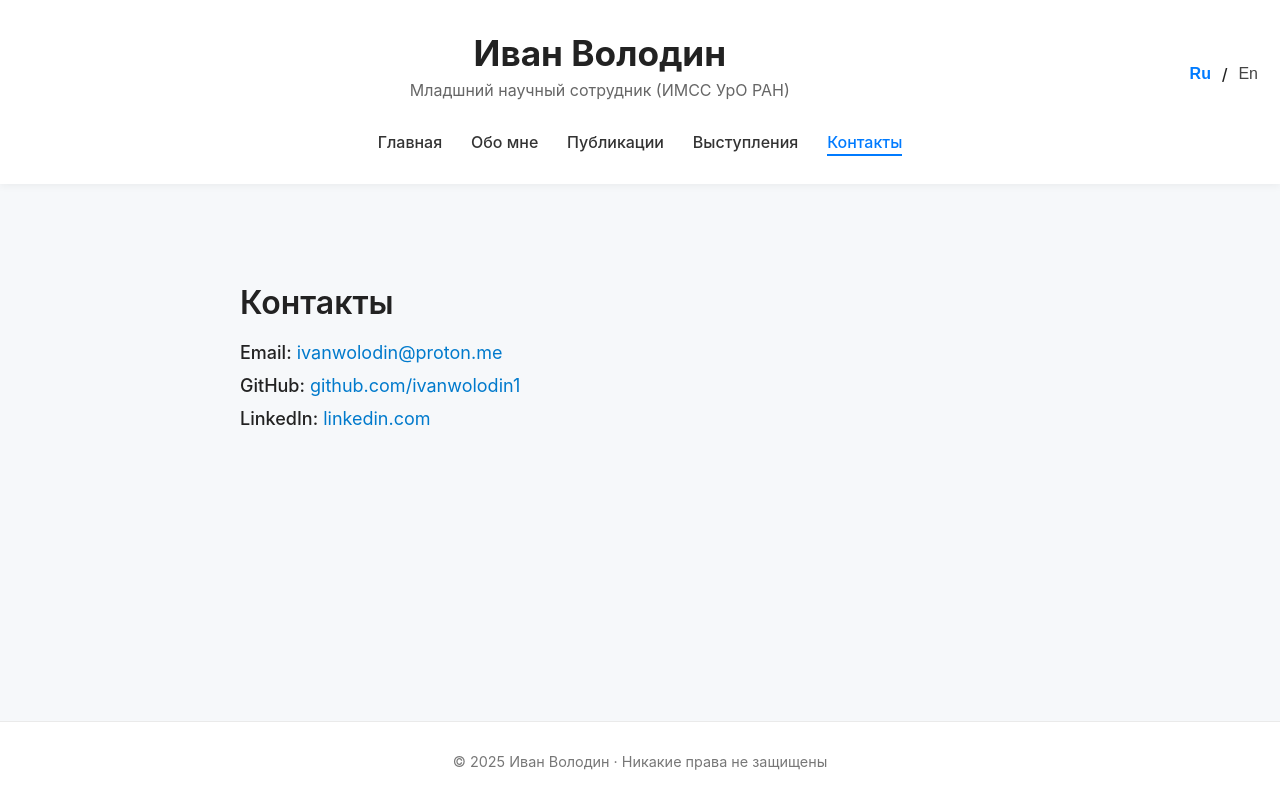
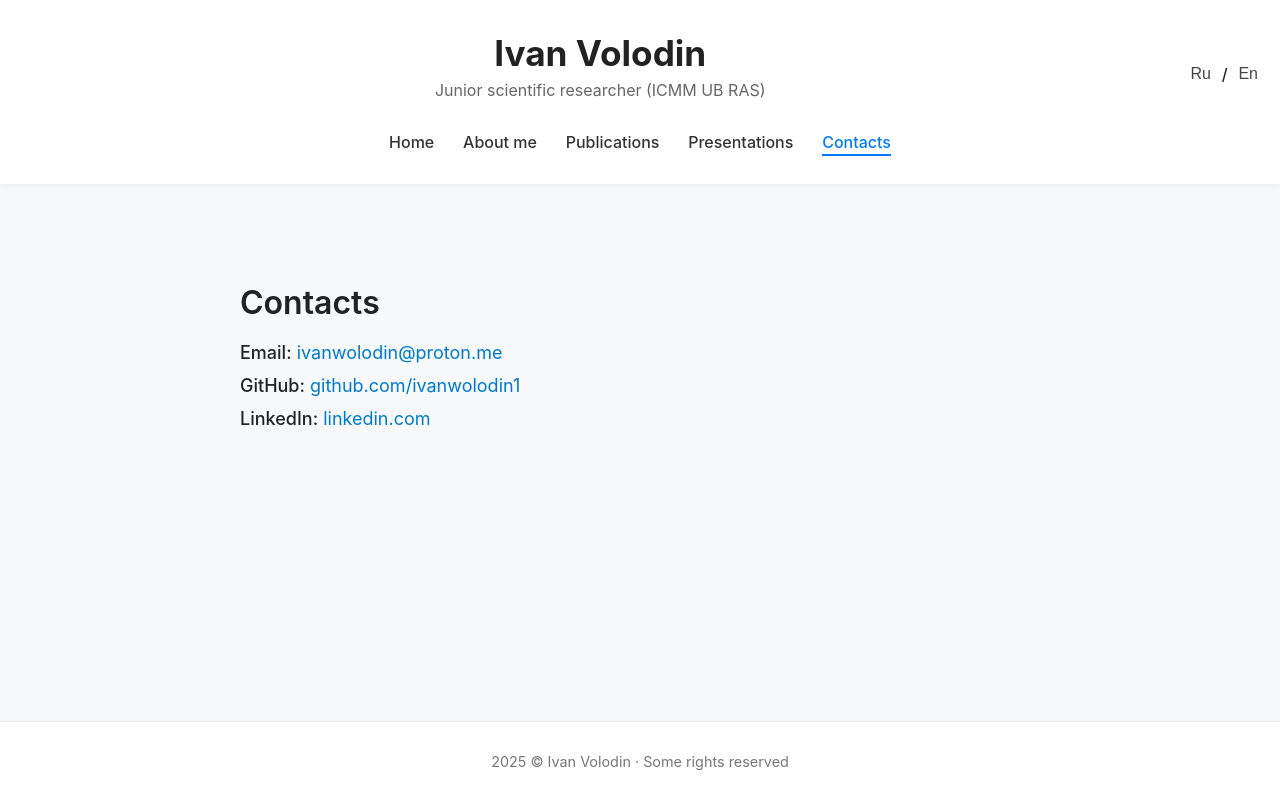
Before and after one commit to ivanwolodin/ivanvolodin, a React (Create React App) app: page /contact in a window 1280 px wide. Built offline with nearby package versions, Linux system fonts and the light colour scheme.

Commit message:
Updated with language support

```diff
--- a/src/components/Footer/Footer.js
+++ b/src/components/Footer/Footer.js
@@ -1,11 +1,13 @@
 import React from 'react';
+import { useTranslation } from "react-i18next";
 import './Footer.css';
 
 function Footer() {
+  const { t } = useTranslation();
   return (
     <footer className="footer">
       <p className="footer__text">
-        © {new Date().getFullYear()} Иван Володин · Никакие права не защищены
+        {new Date().getFullYear()} {t('footer.text')}
       </p>
     </footer>
   );
--- a/src/components/Header/Header.js
+++ b/src/components/Header/Header.js
@@ -1,10 +1,17 @@
 import React from 'react';
 import { Link, useLocation } from 'react-router-dom';
+import { useTranslation } from "react-i18next";
 import { Github, Linkedin, Mail, Cloud, BookOpen } from 'lucide-react';
 import './Header.css';
 
 function Header() {
   const location = useLocation();
+
+  const { t, i18n } = useTranslation();
+
+  const changeLanguage = (lang) => {
+    i18n.changeLanguage(lang);
+  };
 
   // Функция для подсветки активного пункта
   const getLinkClass = (path) =>
@@ -14,24 +21,32 @@ function Header() {
     <header className="header">
       <div className="header__top">
         <div className="header__info">
-          <h1 className="header__title">Иван Володин</h1>
-          <p className="header__subtitle">Младшний научный сотрудник (ИМСС УрО РАН)</p>
+          <h1 className="header__title">{t("header.title")}</h1>
+          <p className="header__subtitle">{t("header.position")}</p>
         </div>
-
-        {/* 🔤 Переключатель языка */}
         <div className="header__lang">
-          <button className="header__lang-btn header__lang-btn_active">Ru</button>
+          <button
+            className={`header__lang-btn ${i18n.language === "ru" ? "header__lang-btn_active" : ""}`}
+            onClick={() => changeLanguage("ru")}
+          >
+            Ru
+          </button>
           <span>/</span>
-          <button className="header__lang-btn">En</button>
+          <button
+            className={`header__lang-btn ${i18n.language === "en" ? "header__lang-btn_active" : ""}`}
+            onClick={() => changeLanguage("en")}
+          >
+            En
+          </button>
         </div>
       </div>
 
       <nav className="header__nav">
-        <Link to="/" className={getLinkClass('/')}>Главная</Link>
-        <Link to="/about-me" className={getLinkClass('/about-me')}>Обо мне</Link>
-        <Link to="/publications" className={getLinkClass('/publications')}>Публикации</Link>
-        <Link to="/talk" className={getLinkClass('/talk')}>Выступления</Link>
-        <Link to="/contact" className={getLinkClass('/contact')}>Контакты</Link>
+        <Link to="/" className={getLinkClass('/')}>{t("header.nav.home")} </Link>
+        <Link to="/about-me" className={getLinkClass('/about-me')}>{t("header.nav.about")}</Link>
+        <Link to="/publications" className={getLinkClass('/publications')}>{t("header.nav.publications")}</Link>
+        <Link to="/talk" className={getLinkClass('/talk')}>{t("header.nav.talks")}</Link>
+        <Link to="/contact" className={getLinkClass('/contact')}>{t("header.nav.contacts")}</Link>
       </nav>
 
       {/* <div className="header__icons">
--- /dev/null
+++ b/src/i18n/index.js
@@ -0,0 +1,27 @@
+import i18n from "i18next";
+import { initReactI18next } from "react-i18next";
+import LanguageDetector from "i18next-browser-languagedetector";
+
+// Импорт переводов
+import en from "./locales/en/translation.json";
+import ru from "./locales/ru/translation.json";
+// import nl from "./locales/nl/translation.json";
+
+i18n
+  .use(LanguageDetector)
+  .use(initReactI18next)
+  .init({
+    resources: {
+      en: { translation: en },
+      ru: { translation: ru },
+    //   nl: { translation: nl },
+    },
+    fallbackLng: "en", // язык по умолчанию
+    interpolation: { escapeValue: false },
+    detection: {
+      order: ['localStorage', 'navigator', 'htmlTag'],
+      caches: ['localStorage'],
+    },
+  });
+
+export default i18n;
--- a/src/locales/en.json
+++ b/src/i18n/locales/en/translation.json
@@ -1,10 +1,16 @@
 {
   "header": {
     "title": "Ivan Volodin",
-    "subtitle": "Developer · Researcher · Physicist",
-    "nav": { "home": "Home", "publications": "Publications", "talks": "Talks" }
+    "position": "Junior scientific researcher (ICMM UB RAS)",
+    "nav": {
+      "home": "Home",
+      "publications": "Publications",
+      "talks": "Presentations",
+      "about": "About me",
+      "contacts": "Contacts"
+    }
   },
-  "footer": { "text": "© {{year}} Ivan Volodin · Made with love for physics and code ⚛️" },
+  "footer": { "text": "© Ivan Volodin · Some rights reserved" },
   "home": {
     "welcome": "Welcome",
     "text1": "I explore physical phenomena and create software solutions for modeling and data analysis.",
@@ -33,5 +39,6 @@
       { "id": "talk1", "title": "Turbulence and films — Perm Conference, 2023" },
       { "id": "talk2", "title": "Fluid flow models — Moscow Seminar, 2024" }
     ]
-  }
+  },
+  "contacts": "Contacts"
 }
--- a/src/locales/ru.json
+++ b/src/i18n/locales/ru/translation.json
@@ -1,10 +1,16 @@
 {
   "header": {
     "title": "Иван Володин",
-    "subtitle": "Разработчик · Исследователь · Физик",
-    "nav": { "home": "Главная", "publications": "Публикации", "talks": "Выступления" }
+    "position": "Младшний научный сотрудник (ИМСС УрО РАН)",
+    "nav": {
+      "home": "Главная",
+      "publications": "Публикации",
+      "talks": "Выступления" ,
+      "about": "Обо мне",
+      "contacts": "Контакты"
+    }
   },
-  "footer": { "text": "© {{year}} Иван Володин · Сделано с любовью к физике и коду ⚛️" },
+  "footer": { "text": "© Иван Володин · Никакие права не защищены" },
   "home": {
     "welcome": "Добро пожаловать",
     "text1": "Я исследую физические явления и создаю программные решения для моделирования и анализа данных.",
@@ -33,5 +39,6 @@
       { "id": "talk1", "title": "Турбулентность и плёнки — конференция в Перми, 2023" },
       { "id": "talk2", "title": "Модели истечения жидкости — семинар в Москве, 2024" }
     ]
-  }
+  },
+  "contacts": "Контакты"
 }
--- a/src/index.js
+++ b/src/index.js
@@ -2,6 +2,7 @@ import React from 'react';
 import ReactDOM from 'react-dom/client';
 import { BrowserRouter } from 'react-router-dom';
 import App from './App';
+import "./i18n";
 import './App.css';
 
 const root = ReactDOM.createRoot(document.getElementById('root'));
--- a/src/pages/Contacts/Contacts.js
+++ b/src/pages/Contacts/Contacts.js
@@ -1,11 +1,13 @@
 import React from 'react';
+import { useTranslation } from "react-i18next";
 import './Contacts.css';
 
 function Contacts() {
+  const { t } = useTranslation();
   return (
     <section className="contacts">
       <div className="contacts__container">
-        <h1 className="contacts__title">Контакты</h1>
+        <h1 className="contacts__title">{t("contacts")}</h1>
         <ul className="contacts__list">
           <li className="contacts__item">
             <span className="contacts__label">Email:</span>{' '}
```
